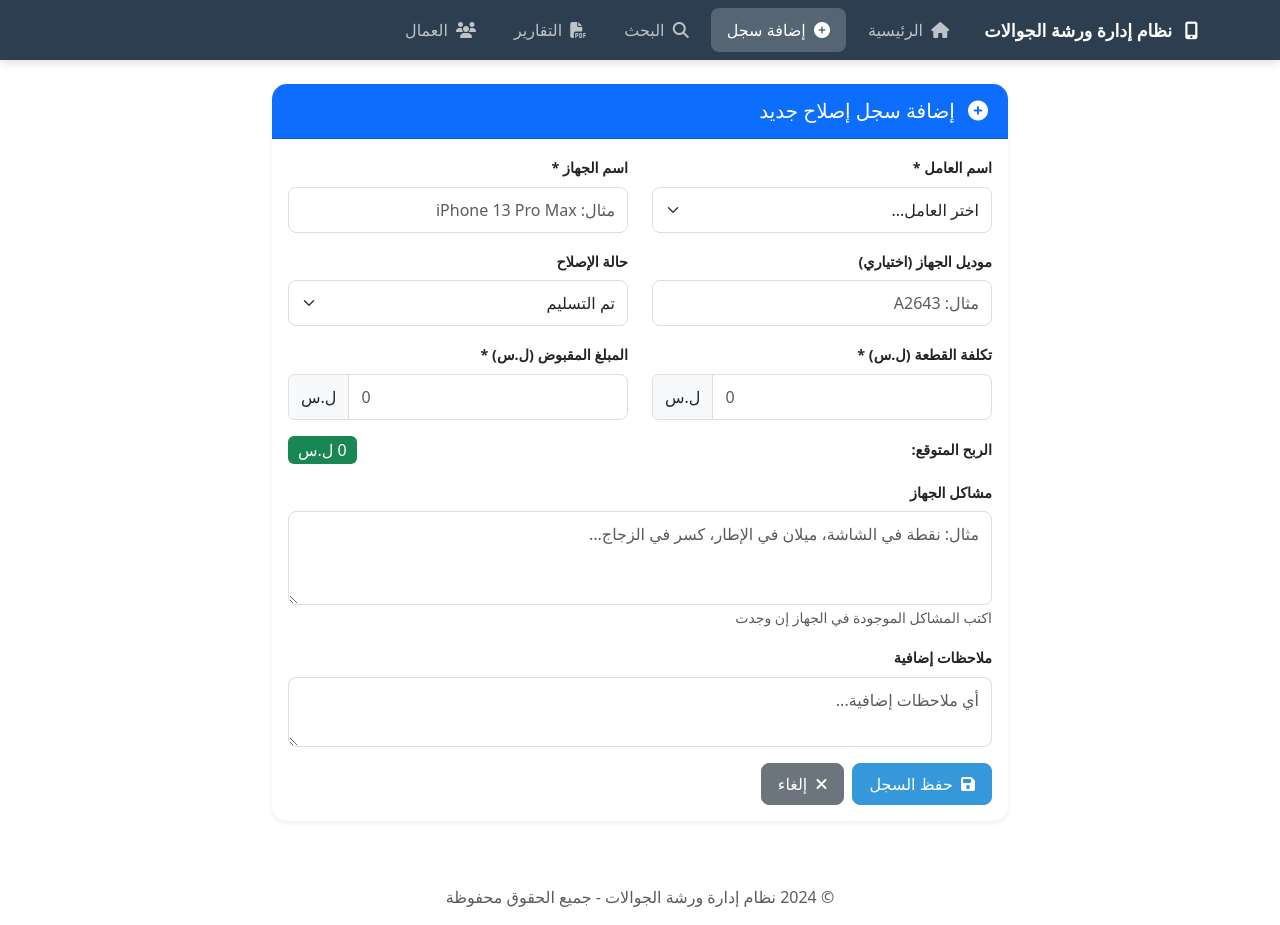
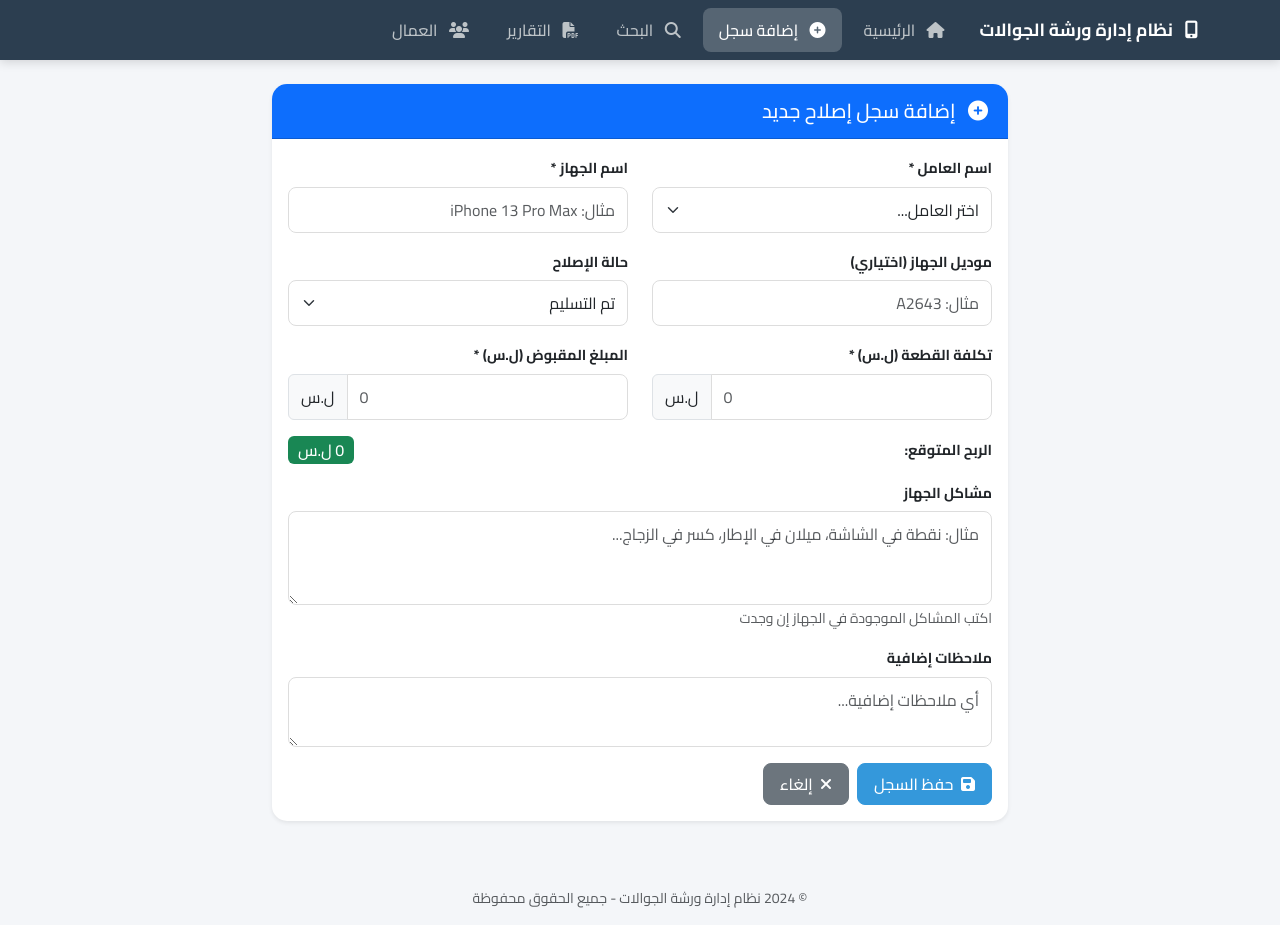
Before and after one commit to mohamadshalabi343-cell/shalab1, a Flask app: page /add in a window 1280 px wide. Run offline with Flask 3, Linux system fonts and the light colour scheme; data that the repository does not hold is empty.

Commit message:
Update base.html

```diff
--- a/templates/base.html
+++ b/templates/base.html
@@ -2,7 +2,8 @@
 <html lang="ar" dir="rtl">
 <head>
     <meta charset="UTF-8">
-    <meta name="viewport" content="width=device-width, initial-scale=1.0">
+    <meta name="viewport" content="width=device-width, initial-scale=1.0, maximum-scale=5.0">
+    <meta name="theme-color" content="#2c3e50">
     <title>{% block title %}نظام إدارة الورشة{% endblock %}</title>
 
     <link href="https://cdn.jsdelivr.net/npm/bootstrap@5.3.0/dist/css/bootstrap.rtl.min.css" rel="stylesheet">
@@ -10,41 +11,44 @@
     <link href="https://fonts.googleapis.com/css2?family=Cairo:wght@300;400;500;600;700;800&display=swap" rel="stylesheet">
     <link href="{{ url_for('static', filename='css/style.css') }}" rel="stylesheet">
 </head>
-<body>
-    <nav class="navbar navbar-expand-lg navbar-dark custom-navbar">
+<body style="font-family: 'Cairo', sans-serif; background-color: #f4f6f9;">
+
+    <nav class="navbar navbar-expand-lg navbar-dark custom-navbar sticky-top">
         <div class="container">
             <a class="navbar-brand" href="{{ url_for('index') }}">
                 <i class="fas fa-mobile-alt me-2"></i>
                 نظام إدارة ورشة الجوالات
             </a>
-            <button class="navbar-toggler" type="button" data-bs-toggle="collapse" data-bs-target="#navbarNav">
+            <button class="navbar-toggler" type="button" data-bs-toggle="collapse"
+                    data-bs-target="#navbarNav" aria-controls="navbarNav"
+                    aria-expanded="false" aria-label="Toggle navigation">
                 <span class="navbar-toggler-icon"></span>
             </button>
             <div class="collapse navbar-collapse" id="navbarNav">
                 <ul class="navbar-nav me-auto">
                     <li class="nav-item">
                         <a class="nav-link {% if request.endpoint == 'index' %}active{% endif %}" href="{{ url_for('index') }}">
-                            <i class="fas fa-home me-1"></i> الرئيسية
+                            <i class="fas fa-home me-2"></i> الرئيسية
                         </a>
                     </li>
                     <li class="nav-item">
                         <a class="nav-link {% if request.endpoint == 'add_record' %}active{% endif %}" href="{{ url_for('add_record') }}">
-                            <i class="fas fa-plus-circle me-1"></i> إضافة سجل
+                            <i class="fas fa-plus-circle me-2"></i> إضافة سجل
                         </a>
                     </li>
                     <li class="nav-item">
                         <a class="nav-link {% if request.endpoint == 'search' %}active{% endif %}" href="{{ url_for('search') }}">
-                            <i class="fas fa-search me-1"></i> البحث
+                            <i class="fas fa-search me-2"></i> البحث
                         </a>
                     </li>
                     <li class="nav-item">
                         <a class="nav-link {% if request.endpoint == 'reports' %}active{% endif %}" href="{{ url_for('reports') }}">
-                            <i class="fas fa-file-pdf me-1"></i> التقارير
+                            <i class="fas fa-file-pdf me-2"></i> التقارير
                         </a>
                     </li>
                     <li class="nav-item">
                         <a class="nav-link {% if request.endpoint == 'workers' %}active{% endif %}" href="{{ url_for('workers') }}">
-                            <i class="fas fa-users me-1"></i> العمال
+                            <i class="fas fa-users me-2"></i> العمال
                         </a>
                     </li>
                 </ul>
@@ -65,13 +69,13 @@
         {% endwith %}
     </div>
 
-    <div class="container mt-4">
+    <div class="container mt-4 mb-5">
         {% block content %}{% endblock %}
     </div>
 
     <footer class="footer mt-5 py-3">
         <div class="container text-center">
-            <span class="text-muted">© 2024 نظام إدارة ورشة الجوالات - جميع الحقوق محفوظة</span>
+            <span class="text-muted small">© 2024 نظام إدارة ورشة الجوالات - جميع الحقوق محفوظة</span>
         </div>
     </footer>
 
```
